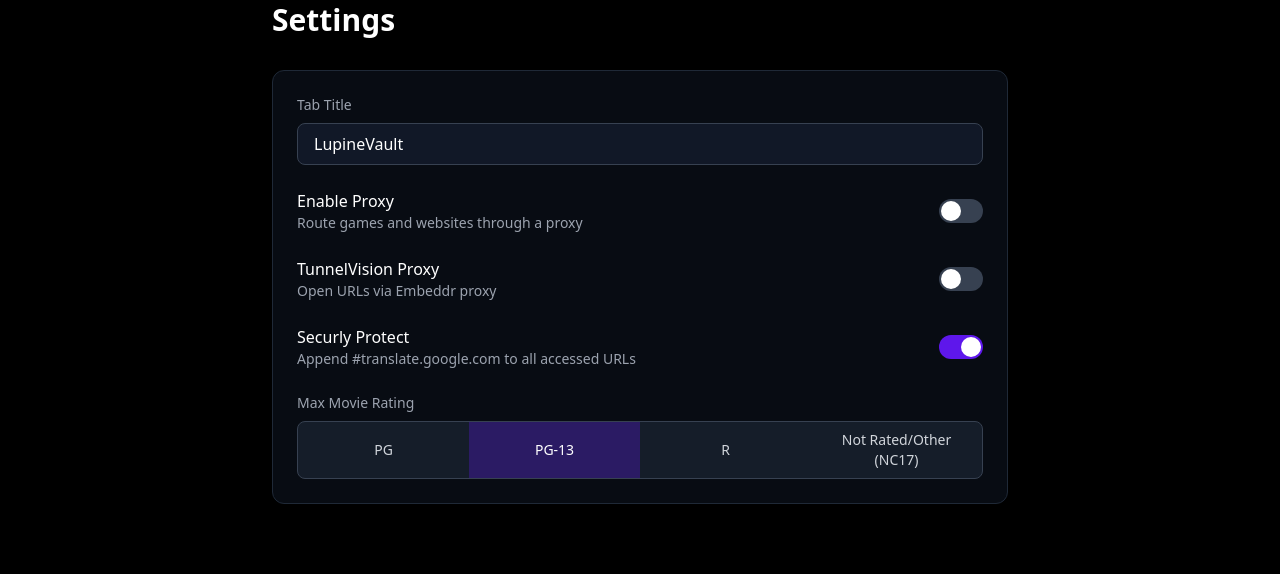
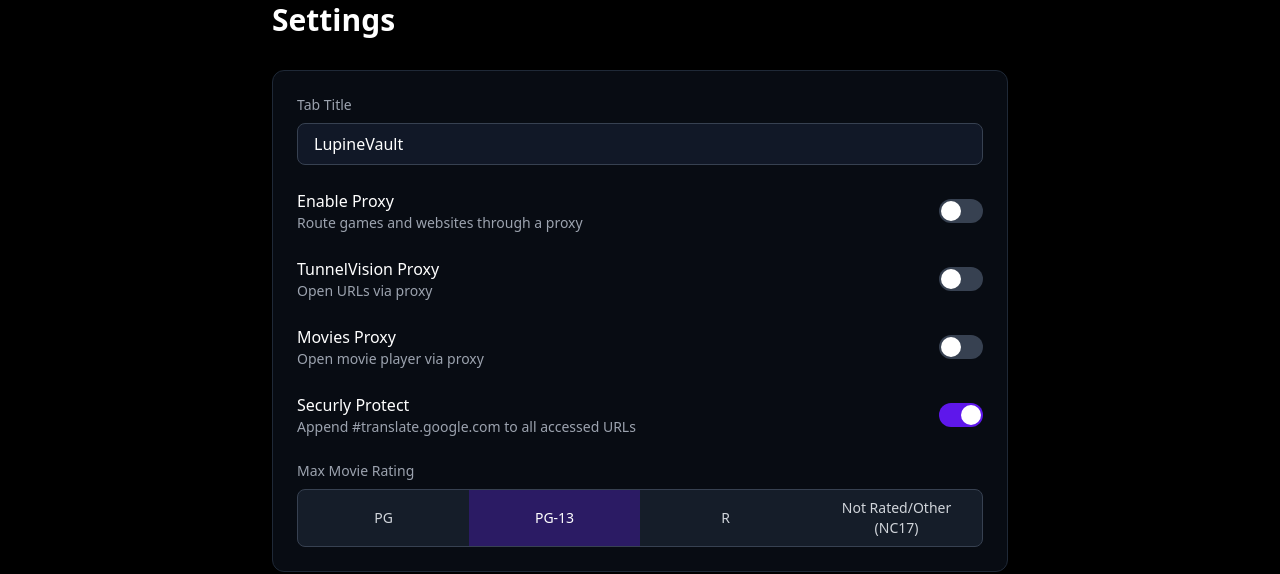
Before and after one commit to rhenryw/lupine, a React (Vite) app: page / in a window 1280 px wide. Both pictures are taken after a click on the button "Settings". Shown: the part 126-700 px from the top of the page. Built offline with nearby package versions, Linux system fonts and the light colour scheme; no server answers.

Commit message:
Update Player and Limestone coverage

```diff
--- a/src/App.tsx
+++ b/src/App.tsx
@@ -1,4 +1,4 @@
-import React, { useEffect, useMemo, useState } from 'react';
+import { useEffect, useMemo, useState } from 'react';
 import Header from './components/Header';
 import GameOfTheDay from './components/GameOfTheDay';
 import GameCategories from './components/GameCategories';
@@ -33,6 +33,17 @@ function App() {
   });
   const [useSandstone, setUseSandstone] = useState<boolean>(() => (typeof window !== 'undefined' ? localStorage.getItem('useSandstone') === '1' : false));
   const [tvUseProxy, setTvUseProxy] = useState<boolean>(() => (typeof window !== 'undefined' ? localStorage.getItem('tvUseProxy') === '1' : false));
+  const [tvProxyType, setTvProxyType] = useState<'embeddr' | 'limestone'>(() => {
+    if (typeof window === 'undefined') return 'embeddr';
+    const v = localStorage.getItem('tvProxyType');
+    return v === 'limestone' ? 'limestone' : 'embeddr';
+  });
+  const [moviesUseProxy, setMoviesUseProxy] = useState<boolean>(() => (typeof window !== 'undefined' ? localStorage.getItem('moviesUseProxy') === '1' : false));
+  const [moviesProxyType, setMoviesProxyType] = useState<'embeddr' | 'limestone'>(() => {
+    if (typeof window === 'undefined') return 'embeddr';
+    const v = localStorage.getItem('moviesProxyType');
+    return v === 'limestone' ? 'limestone' : 'embeddr';
+  });
   const [securlyProtect, setSecurlyProtect] = useState<boolean>(() => {
     if (typeof window === 'undefined') return true;
     const v = localStorage.getItem('securlyProtect');
@@ -230,6 +241,18 @@ function App() {
   }, [tvUseProxy]);
 
   useEffect(() => {
+    try { localStorage.setItem('tvProxyType', tvProxyType); } catch {}
+  }, [tvProxyType]);
+
+  useEffect(() => {
+    try { localStorage.setItem('moviesUseProxy', moviesUseProxy ? '1' : '0'); } catch {}
+  }, [moviesUseProxy]);
+
+  useEffect(() => {
+    try { localStorage.setItem('moviesProxyType', moviesProxyType); } catch {}
+  }, [moviesProxyType]);
+
+  useEffect(() => {
     try { localStorage.setItem('securlyProtect', securlyProtect ? '1' : '0'); } catch {}
   }, [securlyProtect]);
 
@@ -250,9 +273,9 @@ function App() {
       case 'about':
         return <About />;
       case 'movies':
-        return <Movies maxRating={movieMaxRating} />;
+        return <Movies maxRating={movieMaxRating} securlyProtect={securlyProtect} useProxy={moviesUseProxy} proxyType={moviesProxyType} />;
       case 'tunnel':
-        return <TunnelVision tvUseProxy={proxyEnabled} sandstoneProxy={proxyEnabled && proxyType === 'limestone'} isActive={activeSection === 'tunnel'} />;
+        return <TunnelVision tvUseProxy={tvUseProxy} tvProxyType={tvProxyType} isActive={activeSection === 'tunnel'} securlyProtect={securlyProtect} />;
       case 'settings':
         return (
           <Settings
@@ -270,6 +293,12 @@ function App() {
             setMovieMaxRating={setMovieMaxRating}
             tvUseProxy={tvUseProxy}
             setTvUseProxy={setTvUseProxy}
+            tvProxyType={tvProxyType}
+            setTvProxyType={setTvProxyType}
+            moviesUseProxy={moviesUseProxy}
+            setMoviesUseProxy={setMoviesUseProxy}
+            moviesProxyType={moviesProxyType}
+            setMoviesProxyType={setMoviesProxyType}
             securlyProtect={securlyProtect}
             setSecurlyProtect={setSecurlyProtect}
           />
@@ -316,7 +345,7 @@ function App() {
         />
       )}
       {selectedMovieId !== null && (
-        <MovieModal tmdbId={selectedMovieId} onClose={() => setSelectedMovieId(null)} securlyProtect={securlyProtect} />
+        <MovieModal tmdbId={selectedMovieId} onClose={() => setSelectedMovieId(null)} securlyProtect={securlyProtect} useProxy={moviesUseProxy} proxyType={moviesProxyType} />
       )}
 
       <footer className="bg-gray-900 border-t border-gray-800 py-8 mt-16">
--- a/src/components/Movies.tsx
+++ b/src/components/Movies.tsx
@@ -1,4 +1,4 @@
-import React, { useEffect, useMemo, useState } from 'react';
+import { useEffect, useMemo, useState } from 'react';
 import { Play } from 'lucide-react';
 import MovieModal from './MovieModal.tsx';
 
@@ -14,9 +14,9 @@ type TmdbMovie = {
 const TMDB_API_KEY = '2713804610e1e236b1cf44bfac3a7776';
 const IMG_BASE = 'https://image.tmdb.org/t/p/w500';
 
-interface MoviesProps { maxRating?: 'PG' | 'PG-13' | 'R' | 'ALL'; securlyProtect?: boolean }
+interface MoviesProps { maxRating?: 'PG' | 'PG-13' | 'R' | 'ALL'; securlyProtect?: boolean; useProxy?: boolean; proxyType?: 'embeddr' | 'limestone' }
 
-export default function Movies({ maxRating = 'ALL', securlyProtect = false }: MoviesProps) {
+export default function Movies({ maxRating = 'ALL', securlyProtect = false, useProxy = false, proxyType = 'embeddr' }: MoviesProps) {
   const [page, setPage] = useState(1);
   const [movies, setMovies] = useState<TmdbMovie[]>([]);
   const [isLoading, setIsLoading] = useState(true);
@@ -138,7 +138,7 @@ export default function Movies({ maxRating = 'ALL', securlyProtect = false }: Mo
       </div>
 
       {selectedId !== null && (
-        <MovieModal tmdbId={selectedId} onClose={() => setSelectedId(null)} securlyProtect={securlyProtect} />
+        <MovieModal tmdbId={selectedId} onClose={() => setSelectedId(null)} securlyProtect={securlyProtect} useProxy={useProxy} proxyType={proxyType} />
       )}
     </section>
   );
--- a/src/components/Settings.tsx
+++ b/src/components/Settings.tsx
@@ -15,11 +15,17 @@ interface SettingsProps {
   setMovieMaxRating: (v: 'PG' | 'PG-13' | 'R' | 'ALL') => void;
   tvUseProxy: boolean;
   setTvUseProxy: (v: boolean) => void;
+  tvProxyType?: 'embeddr' | 'limestone';
+  setTvProxyType?: (v: 'embeddr' | 'limestone') => void;
+  moviesUseProxy?: boolean;
+  setMoviesUseProxy?: (v: boolean) => void;
+  moviesProxyType?: 'embeddr' | 'limestone';
+  setMoviesProxyType?: (v: 'embeddr' | 'limestone') => void;
   securlyProtect: boolean;
   setSecurlyProtect: (v: boolean) => void;
 }
 
-export default function Settings({ tabTitle, setTabTitle, useEmbeddr, setUseEmbeddr, useSandstone = false, setUseSandstone, proxyEnabled = false, setProxyEnabled, proxyType = 'embeddr', setProxyType, movieMaxRating, setMovieMaxRating, tvUseProxy, setTvUseProxy, securlyProtect, setSecurlyProtect }: SettingsProps) {
+export default function Settings({ tabTitle, setTabTitle, useEmbeddr, setUseEmbeddr, useSandstone = false, setUseSandstone, proxyEnabled = false, setProxyEnabled, proxyType = 'embeddr', setProxyType, movieMaxRating, setMovieMaxRating, tvUseProxy, setTvUseProxy, tvProxyType = 'embeddr', setTvProxyType, moviesUseProxy = false, setMoviesUseProxy, moviesProxyType = 'embeddr', setMoviesProxyType, securlyProtect, setSecurlyProtect }: SettingsProps) {
   const options: { key: 'PG' | 'PG-13' | 'R' | 'ALL'; label: string }[] = [
     { key: 'PG', label: 'PG' },
     { key: 'PG-13', label: 'PG-13' },
@@ -79,7 +85,7 @@ export default function Settings({ tabTitle, setTabTitle, useEmbeddr, setUseEmbe
           <div className="flex items-center justify-between">
             <div>
               <div className="font-medium">TunnelVision Proxy</div>
-              <div className="text-sm text-gray-400">Open URLs via Embeddr proxy</div>
+              <div className="text-sm text-gray-400">Open URLs via proxy</div>
             </div>
             <label className="inline-flex items-center cursor-pointer">
               <input type="checkbox" className="sr-only peer" checked={tvUseProxy} onChange={(e) => setTvUseProxy(e.target.checked)} />
@@ -88,6 +94,63 @@ export default function Settings({ tabTitle, setTabTitle, useEmbeddr, setUseEmbe
               </div>
             </label>
           </div>
+
+          {tvUseProxy && (
+            <div className="space-y-4 border border-gray-800 rounded-lg p-4 bg-gray-900/50">
+              <div className="text-sm text-gray-400">Choose TunnelVision proxy</div>
+              <div className="grid grid-cols-1 gap-3 sm:grid-cols-2">
+                <button
+                  onClick={() => setTvProxyType && setTvProxyType('embeddr')}
+                  className={`text-left p-3 rounded-md border ${tvProxyType === 'embeddr' ? 'border-[#5E17EB] bg-[#5E17EB]/10' : 'border-gray-800 bg-gray-900'}`}
+                >
+                  <div className="font-medium">Embeddr</div>
+                  <div className="text-xs text-gray-400">Recommended for most sites</div>
+                </button>
+                <button
+                  onClick={() => setTvProxyType && setTvProxyType('limestone')}
+                  className={`text-left p-3 rounded-md border ${tvProxyType === 'limestone' ? 'border-[#5E17EB] bg-[#5E17EB]/10' : 'border-gray-800 bg-gray-900'}`}
+                >
+                  <div className="font-medium">Limestone <span className="ml-1 text-[10px] px-1 py-0.5 rounded bg-yellow-500/20 text-yellow-400 border border-yellow-500/30 align-middle">BETA</span></div>
+                  <div className="text-xs text-gray-400">Harder to block; may be slower</div>
+                </button>
+              </div>
+            </div>
+          )}
+
+          <div className="flex items-center justify-between">
+            <div>
+              <div className="font-medium">Movies Proxy</div>
+              <div className="text-sm text-gray-400">Open movie player via proxy</div>
+            </div>
+            <label className="inline-flex items-center cursor-pointer">
+              <input type="checkbox" className="sr-only peer" checked={!!moviesUseProxy} onChange={(e) => setMoviesUseProxy && setMoviesUseProxy(e.target.checked)} />
+              <div className="w-11 h-6 bg-gray-700 peer-focus:outline-none rounded-full peer peer-checked:bg-[#5E17EB] transition-colors relative">
+                <div className={`absolute top-0.5 left-0.5 w-5 h-5 bg-white rounded-full transition-transform ${moviesUseProxy ? 'translate-x-5' : ''}`} />
+              </div>
+            </label>
+          </div>
+
+          {moviesUseProxy && (
+            <div className="space-y-4 border border-gray-800 rounded-lg p-4 bg-gray-900/50">
+              <div className="text-sm text-gray-400">Choose movies proxy</div>
+              <div className="grid grid-cols-1 gap-3 sm:grid-cols-2">
+                <button
+                  onClick={() => setMoviesProxyType && setMoviesProxyType('embeddr')}
+                  className={`text-left p-3 rounded-md border ${moviesProxyType === 'embeddr' ? 'border-[#5E17EB] bg-[#5E17EB]/10' : 'border-gray-800 bg-gray-900'}`}
+                >
+                  <div className="font-medium">Embeddr</div>
+                  <div className="text-xs text-gray-400">Recommended for most players</div>
+                </button>
+                <button
+                  onClick={() => setMoviesProxyType && setMoviesProxyType('limestone')}
+                  className={`text-left p-3 rounded-md border ${moviesProxyType === 'limestone' ? 'border-[#5E17EB] bg-[#5E17EB]/10' : 'border-gray-800 bg-gray-900'}`}
+                >
+                  <div className="font-medium">Limestone <span className="ml-1 text-[10px] px-1 py-0.5 rounded bg-yellow-500/20 text-yellow-400 border border-yellow-500/30 align-middle">BETA</span></div>
+                  <div className="text-xs text-gray-400">Harder to block; may be slower</div>
+                </button>
+              </div>
+            </div>
+          )}
 
           <div className="flex items-center justify-between">
             <div>
```
Also changed, not shown: download/index.html (+1 -1 lines), src/components/MovieModal.tsx (+21 -3 lines), src/components/TunnelVision.tsx (+6 -5 lines), download/download.txt.
